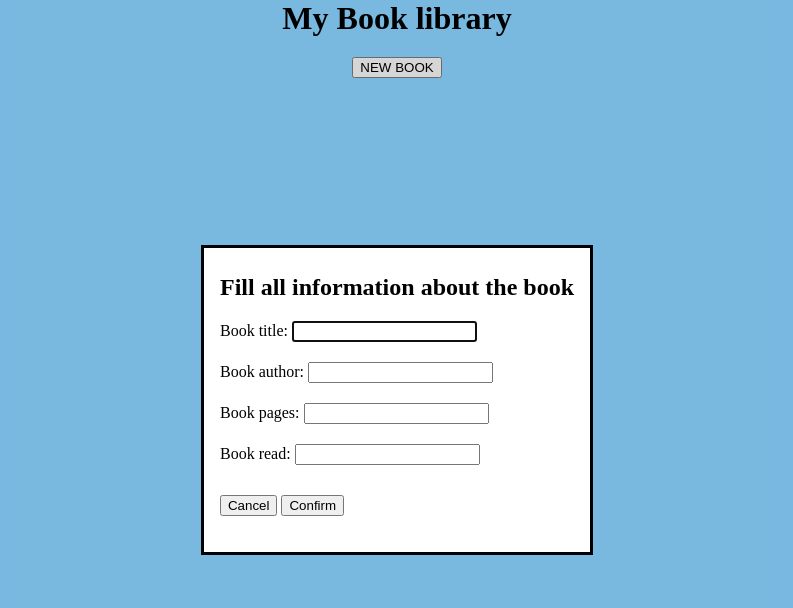
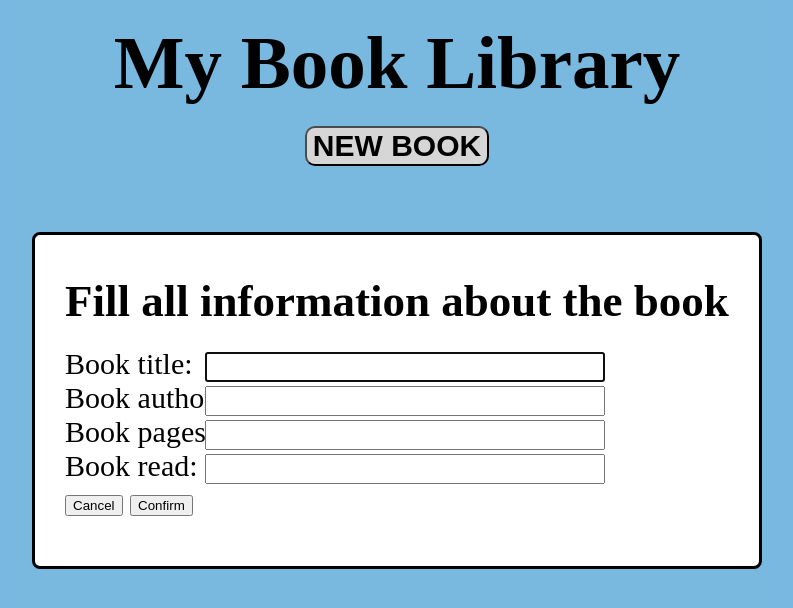
Before and after one commit to Vlad-Petruk/library, a plain HTML site: page index.html in a window 1280 px wide. Both pictures are taken after a click on the button "NEW BOOK". Shown: the whole page, without its empty margins (243-1036 px from the left). Drawn offline with Linux system fonts and the light colour scheme.

Commit message:
change styling for dialog window

```diff
--- a/index.html
+++ b/index.html
@@ -8,7 +8,7 @@
 </head>
 <body>
     <div class="main-container">
-        <h1>My Book library</h1>
+        <h1>My Book Library</h1>
         <button type="button" class="add-book">NEW BOOK</button>
         <div class="books">
 
@@ -16,7 +16,7 @@
         <dialog id = 'bookDial'>
             <h2>Fill all information about the book</h2>
             <form>
-                <div>
+                <div class="inputBox">
                     <label for="book-title">Book title:</label>
                     <input type="text" id="book-title" name="book-title">
                     <br>
--- a/main.js
+++ b/main.js
@@ -44,6 +44,9 @@ function Book(title,author,pages,read){
 
 newBookBtn.addEventListener("click", () => {
     inputTitle.value = '';
+    inputAuthor.value = '';
+    inputPages.value = '';
+    inputRead.value = '';
     bookDial.showModal();
   });
 
--- a/style.css
+++ b/style.css
@@ -22,10 +22,15 @@ body{
 
 h1{
     text-align: center;
+    margin: 20px;
+    font-size: 75px;
 }
 
 .add-book{
-   margin: 20px;
+   margin-bottom: 20px;
+   font-size: 30px;
+   font-weight: bold;
+   border-radius: 10px;
 }
 
 .books {
@@ -35,10 +40,11 @@ h1{
 }
 
 .book{
-    height: 200px;
-    width: 200px;
+    height: 250px;
+    width: 250px;
     padding: 5px;
     border: 2px solid black;
+    font-size: 20px;
 
     background: lightcyan;
 
@@ -46,19 +52,30 @@ h1{
     flex-direction: column;
 }
 
+
 .book > p {
     margin-top: 5px;
     margin-bottom: 5px;
 }
 
-.info-element{
-    font-size: 14px;
-}
-
 #bookDial{
     margin: auto;
+    border-radius: 8px;
+    font-size: 30px;
 }
 
 #bookDial > *{
     margin: 10px auto;
 }
+
+
+label{
+    position: fixed;
+}
+input{
+    width: 400px;
+    height: 30px;
+    position: fixed;
+    left: 35%;
+    margin: 15px auto;
+}
```
